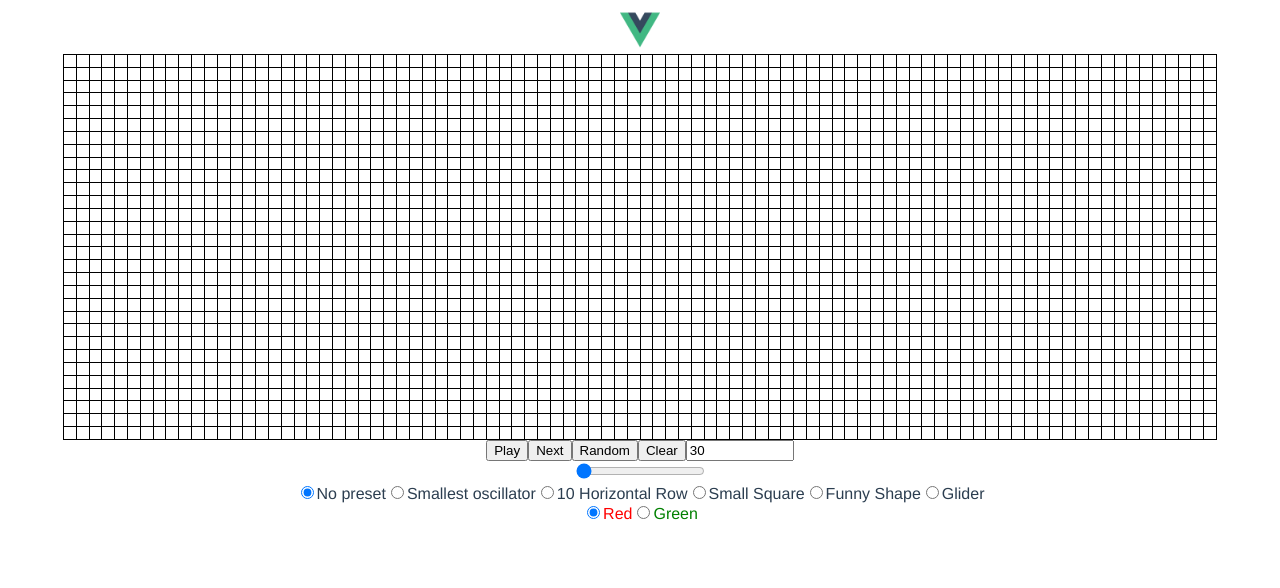
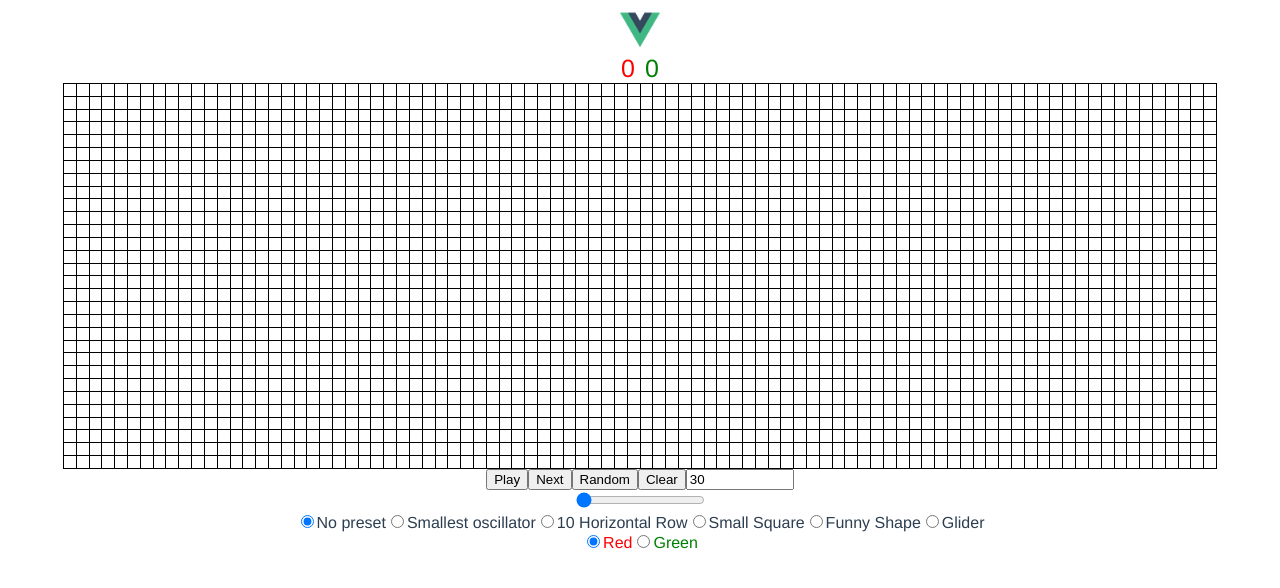
Before and after one commit to jeanphilippeds/game-of-life, a Vue app: page / in a window 1280 px wide. Shown: the top 588 px of the page. Built offline with nearby package versions, Linux system fonts and the light colour scheme.

Commit message:
Add red/green count

```diff
--- a/src/components/GameOfLife.vue
+++ b/src/components/GameOfLife.vue
@@ -1,5 +1,9 @@
 <template>
   <div>
+    <div>
+      <span class="red-count">{{ redCount() }}</span>
+      <span class="green-count">{{ greenCount() }}</span>
+    </div>
     <grid
       :rows-count="rowsCount"
       :columns-count="columnsCount"
@@ -98,9 +102,15 @@
       },
       presets: function () {
         return Presets
-      }
+      },
     },
     methods: {
+      redCount: function() {
+        return Object.values(this.aliveCellsIndexed).filter(element => element === 'red').length
+      },
+      greenCount: function() {
+        return Object.values(this.aliveCellsIndexed).filter(element => element === 'green').length
+      },
       playGame: function () {
         this.isPaused = !this.isPaused;
         if (!this.isPaused) {
@@ -164,8 +174,18 @@
   }
 </script>
 
-<style>
+<style scoped>
 .rows-count {
   width: 100px;
 }
+.red-count {
+  font-size: 25px;
+  color: red;
+  padding: 5px;
+}
+.green-count {
+  font-size: 25px;
+  color: green;
+  padding: 5px;
+}
 </style>
```
